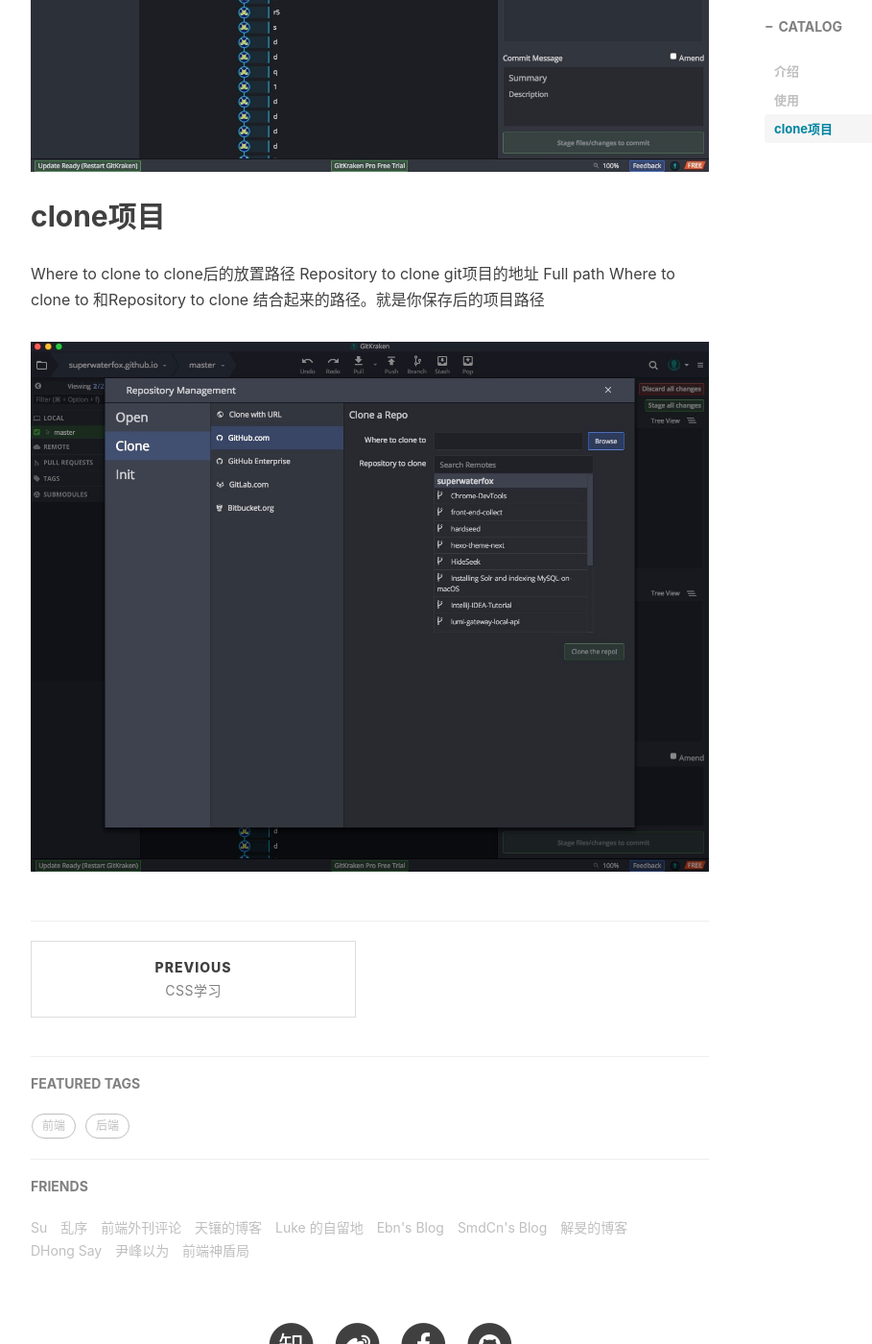
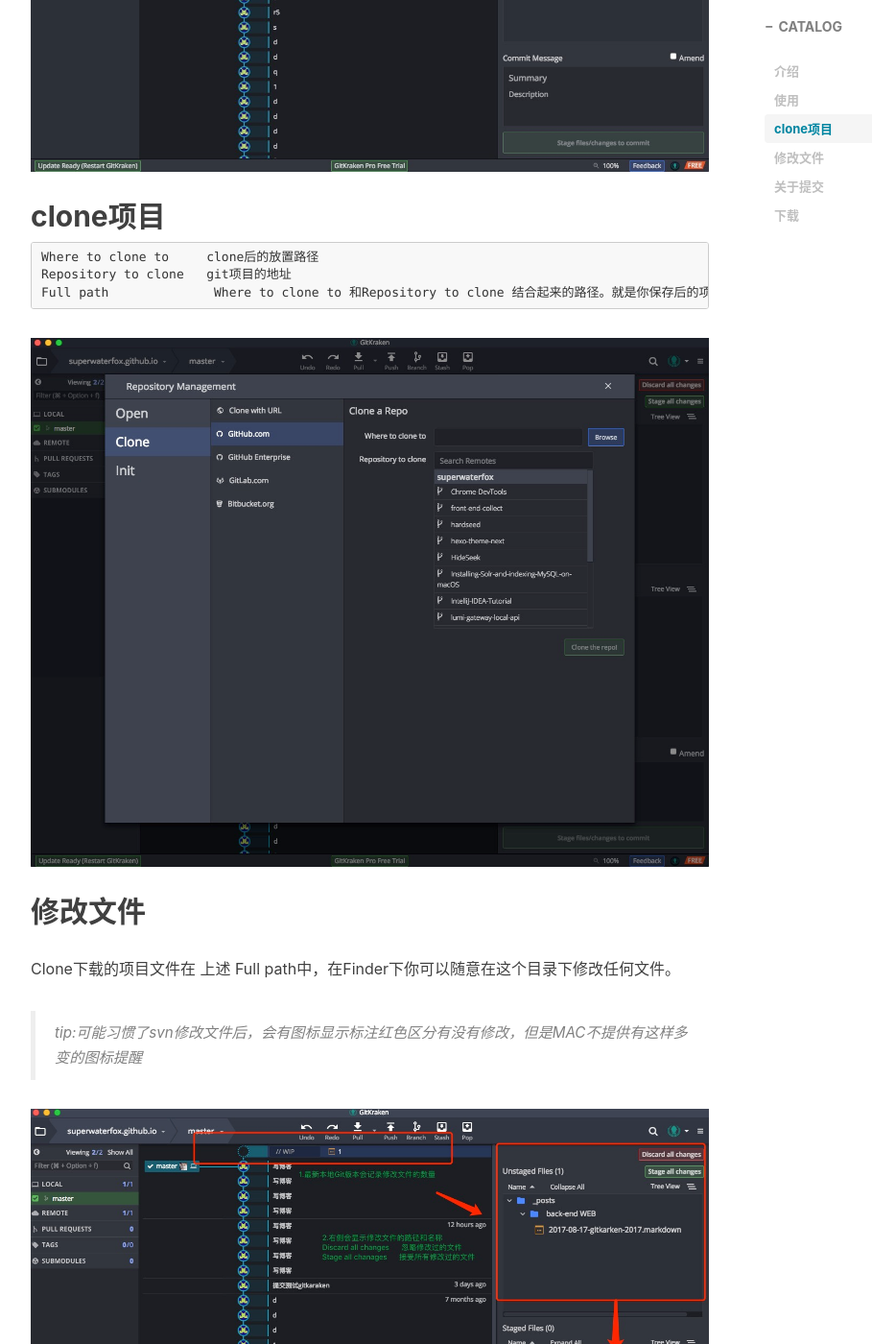
Before and after one commit to superwaterfox/superwaterfox.github.io, a Jekyll site: the page built from _posts/back-end WEB/2017-08-17-gitkarken-2017.markdown, in a window 1280 px wide and 1400 px high, scrolled down 1942 px. Shown: the whole window at 96% size, without its empty margins (233-1142 px from the left). Built offline with Jekyll 4.4.1, drawn with Linux system fonts in a browser that asks for light colours; nearby versions of some CDN libraries; comment, search, counter and statistics services are not loaded; some of the changed text lies outside the part shown.

Commit message:
写博客

````diff
--- a/_posts/back-end WEB/2017-08-17-gitkarken-2017.markdown
+++ b/_posts/back-end WEB/2017-08-17-gitkarken-2017.markdown
@@ -16,19 +16,42 @@
 
 ## 介绍
 
-GitKraken目前只出了linux版和Mac版，windows的小伙伴应该无缘了。作为一个git客户端，简洁的界面UI和能用图标解决问题的，就不用文字来描述的APP，给使用者带来更多的是 清新和方便，能将一个工具做到如此极致，作为程序员使用是一种享受。
+GitKraken目前只出了linux版和Mac版，windows的小伙伴应该无缘了。作为一个git客户端，简洁的界面UI和能用图标解决问题的，就不用文字来描述的APP，给使用者带来更多的是 清新和方便，能将一个工具做到如此极致，作为程序员使用是一种享受
 
-![](/img/gitkraken/85CC48A3-FF40-4E28-AB81-286B9E1D76BD.png)
+![image](/img/gitkraken/85CC48A3-FF40-4E28-AB81-286B9E1D76BD.png)
 
 
 ## 使用
 打开Repository Management
-![](/img/gitkraken/DECB0AB6-3FE7-455E-8273-134281A194FD.png)
+![image](/img/gitkraken/DECB0AB6-3FE7-455E-8273-134281A194FD.png)
 
 
 ## clone项目
+```
 Where to clone to     clone后的放置路径
 Repository to clone   git项目的地址
-Full path              Where to clone to 和Repository to clone 结合起来的路径。就是你保存后的项目路径
+Full path              Where to clone to 和Repository to clone 结合起来的路径。就是你保存后的项目路径！！记住很重要
+```
+![image](/img/gitkraken/C79C1B27-3C57-4E01-B15B-18EA67F5B14A.png)
 
-![](/img/gitkraken/C79C1B27-3C57-4E01-B15B-18EA67F5B14A.png)
+## 修改文件
+Clone下载的项目文件在 上述 Full path中，在Finder下你可以随意在这个目录下修改任何文件。
+
+> tip:可能习惯了svn修改文件后，会有图标显示标注红色区分有没有修改，但是MAC不提供有这样多变的图标提醒
+
+![image](/img/gitkraken/DE46BB28-DB8D-409F-9512-D022FCD8304B.png)
+
+## 关于提交
+![image](/img/gitkraken/54B63074-B789-49F9-B098-B8B6BDA8771B.png)
+
+
+## 下载
+[gitkraken](https://www.gitkraken.com/)
+
+
+```
+Amend Previous Commit   本地Git的commit
+Push                    远程Git的push
+```
+> 如果不能理解，那么尝试看下介绍就可以了，然后再重新看下这篇文章，你会发现，用到的功能，这个软件都已经实现了
+[Git教学](https://www.liaoxuefeng.com/wiki/0013739516305929606dd18361248578c67b8067c8c017b000)
````
Also changed, not shown: img/gitkraken/54B63074-B789-49F9-B098-B8B6BDA8771B.png (added), img/gitkraken/DE46BB28-DB8D-409F-9512-D022FCD8304B.png (added).
